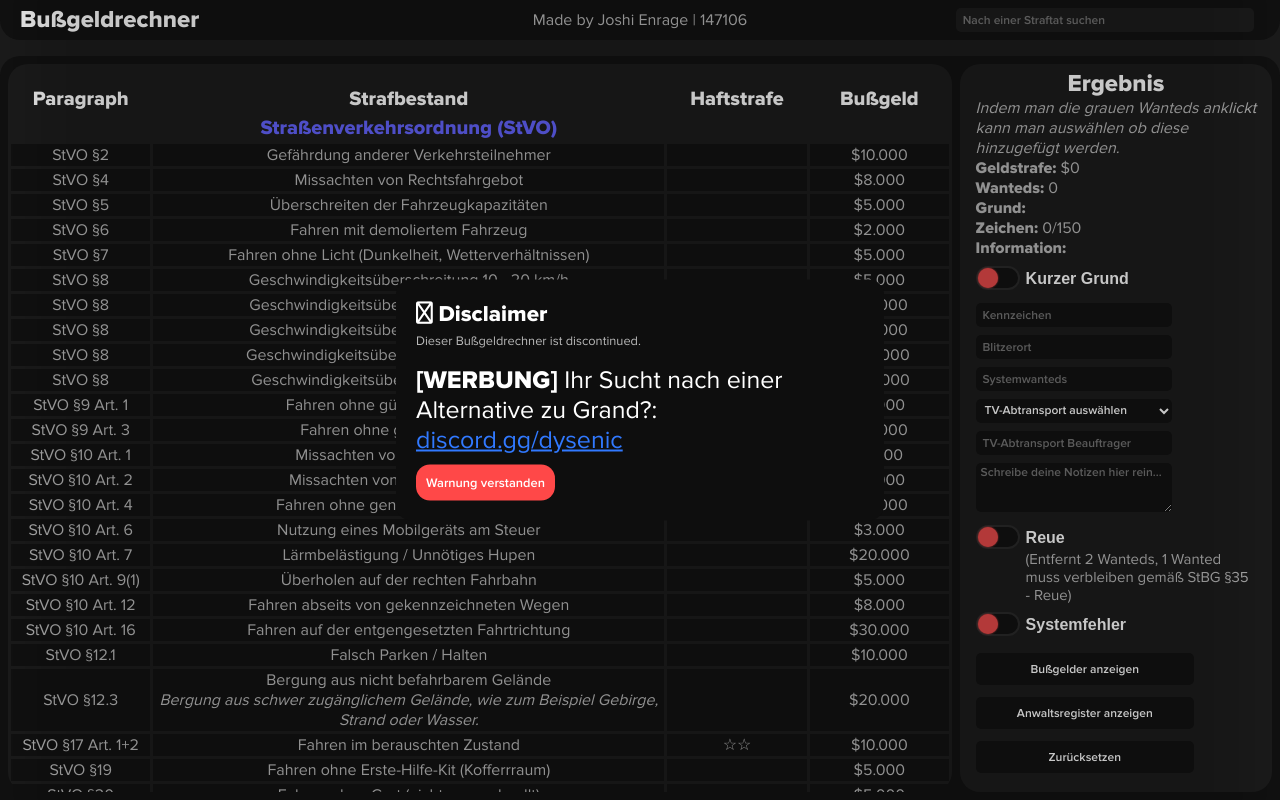
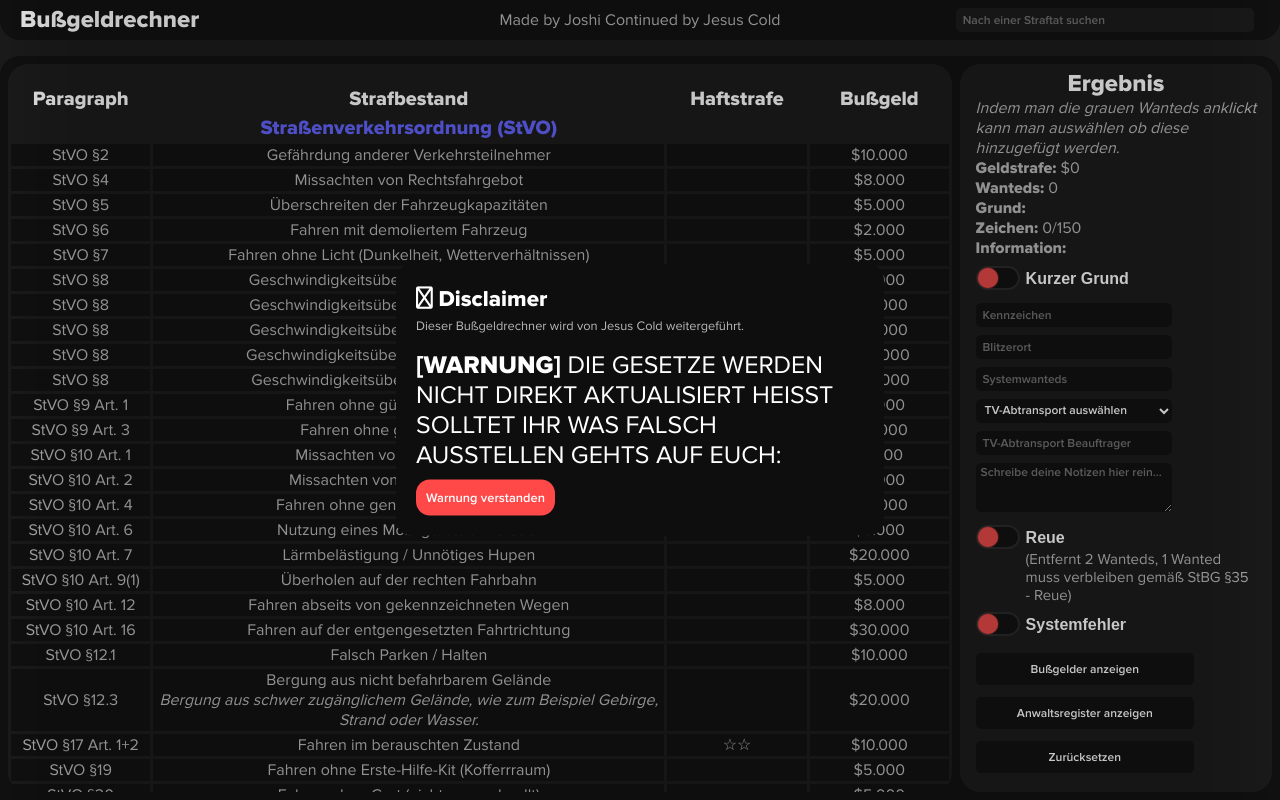
Before and after one commit to zMxde/fibbussgeldrechnerr, a plain HTML site: page index.html in a window 1280 px wide. Drawn offline with Linux system fonts and the light colour scheme.

Commit message:
index.html

```diff
--- a/index.html
+++ b/index.html
@@ -43,13 +43,13 @@
         <div id="disclaimerBackgroundBlocker"></div>
         <div id="disclaimer">
             <div id="disclaimer_title"><i id="disclaimer_title_warning" class="fa-regular fa-triangle-exclamation" style="color: rgb(255, 73, 73);"></i> Disclaimer</div>
-            <div id="disclaimer_text">Dieser Bußgeldrechner ist discontinued.<br><br><font style="color: white; font-size: 25px;"><b style="color: white; font-size: 25px;">[WERBUNG]</b> Ihr Sucht nach einer Alternative zu Grand?: <a href="https://discord.gg/dysenic" target="_blank" style="color: rgb(49, 121, 255);">discord.gg/dysenic</a></font></div>
+            <div id="disclaimer_text">Dieser Bußgeldrechner wird von Jesus Cold weitergeführt.<br><br><font style="color: white; font-size: 25px;"><b style="color: white; font-size: 25px;">[WARNUNG]</b> DIE GESETZE WERDEN NICHT DIREKT AKTUALISIERT HEISST SOLLTET IHR WAS FALSCH AUSSTELLEN GEHTS AUF EUCH: <a href="" target="_blank" style="color: rgb(49, 121, 255);"></a></font></div>
             <button id="disclaimer_button" onclick="JavaScript:disclaimerAccepted()">Warnung verstanden</button>
         </div>
 
     <div id="header">
         <div id="title">Bußgeldrechner</div>
-        <div id="credits">Made by Joshi Enrage | 147106</div>
+        <div id="credits">Made by Joshi Continued by Jesus Cold</div>
         <div id="searchbar"><input id="searchbar_input" oninput="JavaScript:searchFine()" type="text" placeholder="Nach einer Straftat suchen"></div>
     </div>
 
```
